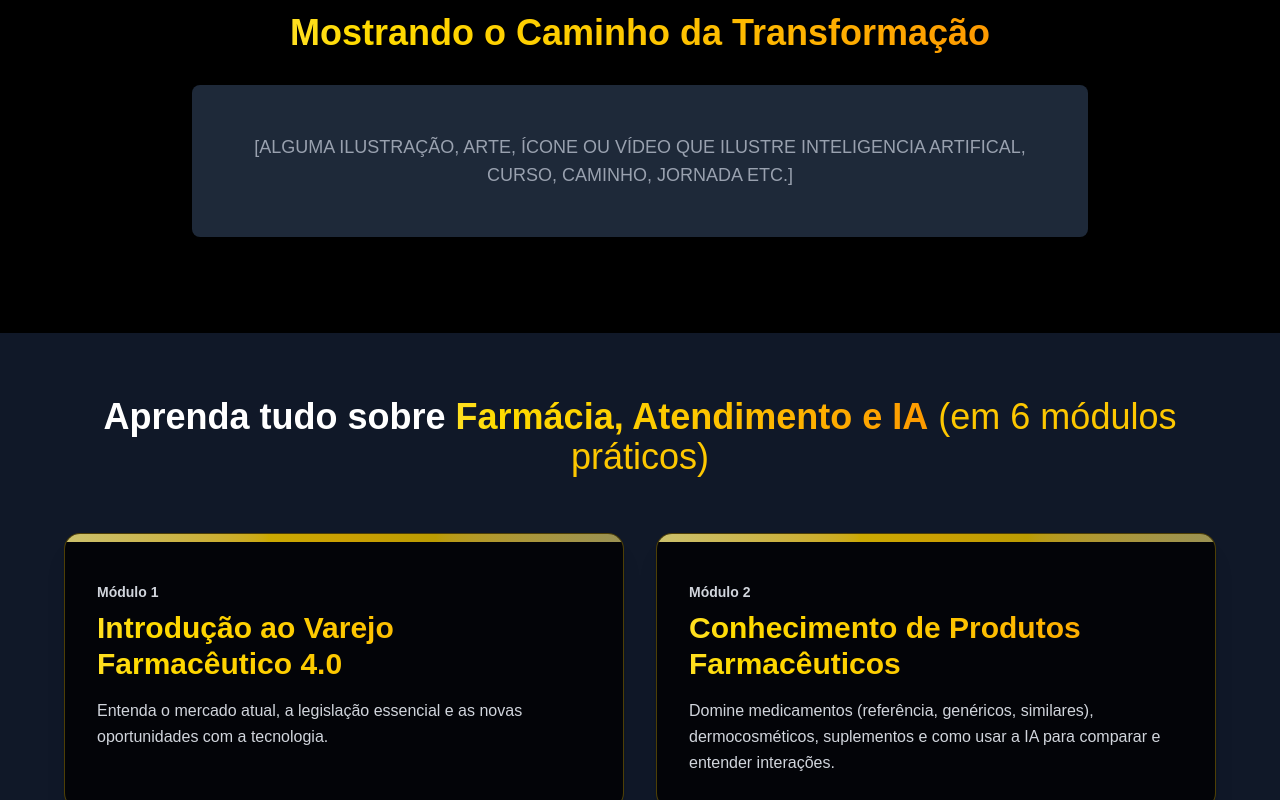
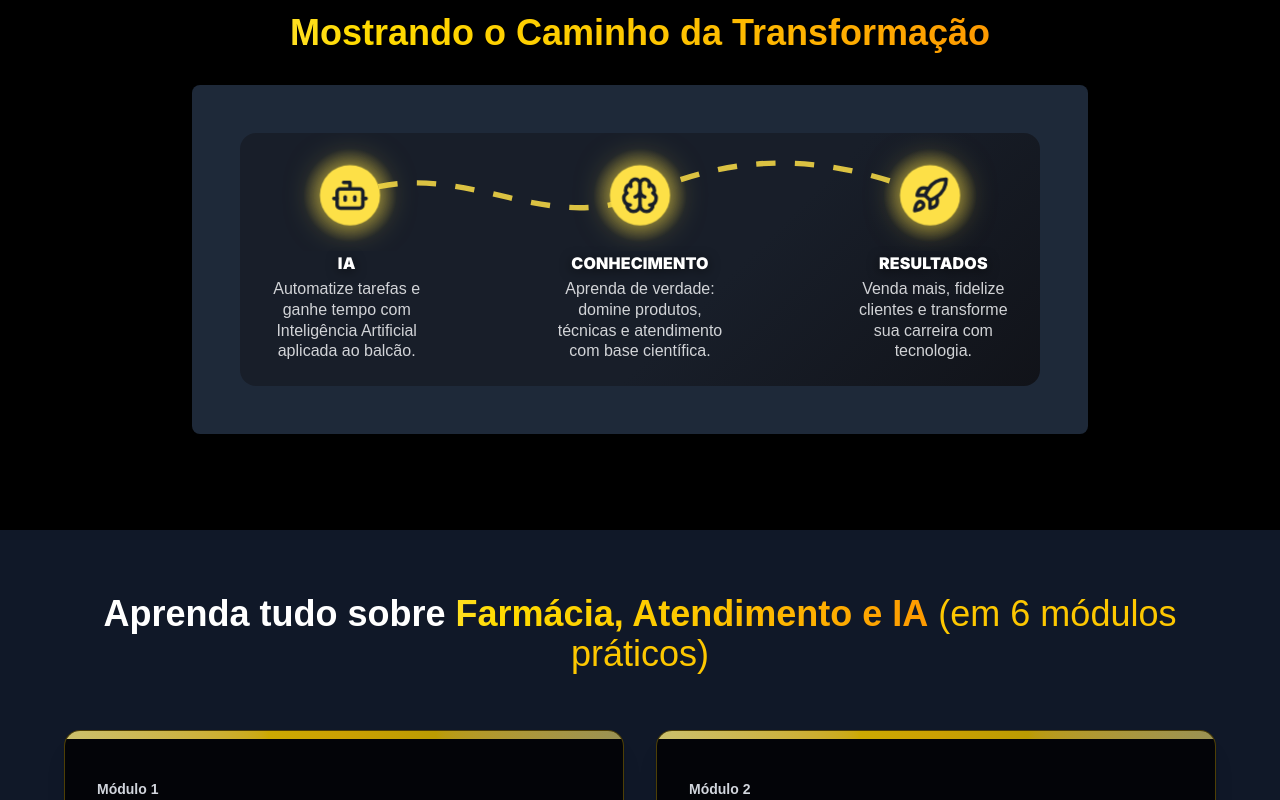
Before and after one commit to matheuslemke/eucurtocuidadosfarmaceuticos-lp, a Next.js app: page / in a window 1280 px wide. Shown: the part 3140-3940 px from the top of the page. Built offline with nearby package versions, Linux system fonts and the light colour scheme.

Commit message:
feat: add JourneyAnimation component and integrate it into the homepage for enhanced visual storytelling

```diff
--- /dev/null
+++ b/src/app/components/JourneyAnimation.module.css
@@ -0,0 +1,96 @@
+.container {
+  position: relative;
+  width: 100%;
+  height: 380px;
+  background: linear-gradient(135deg, #181e29 60%, #111319 100%);
+  border-radius: 1rem;
+  overflow: hidden;
+  padding-bottom: 24px;
+  padding-left: 24px;
+  padding-right: 24px;
+  box-sizing: border-box;
+}
+
+.svg {
+  width: 100%;
+  height: 100%;
+  display: block;
+}
+
+.dashedLine {
+  stroke: #fde047;
+  stroke-width: 5;
+  fill: none;
+  stroke-dasharray: 18;
+  stroke-dashoffset: 0;
+  animation: flow 2.5s linear infinite;
+  opacity: 0.85;
+}
+
+@keyframes flow {
+  to {
+    stroke-dashoffset: -36;
+  }
+}
+
+.circle {
+  fill: #fde047;
+  filter: drop-shadow(0 0 16px #fde04788);
+  transition: filter 0.3s;
+}
+
+.glow {
+  animation: glowPulse 2.2s ease-in-out infinite alternate;
+}
+
+@keyframes glowPulse {
+  0% {
+    opacity: 0.7;
+  }
+  100% {
+    opacity: 1;
+  }
+}
+
+.arrow {
+  fill: #fde047;
+  opacity: 0.9;
+}
+
+.arrowHead {
+  fill: #fde047;
+  filter: drop-shadow(0 0 8px #fde04788);
+}
+
+.label {
+  position: absolute;
+  color: #fde047;
+  font-size: 1.25rem;
+  font-weight: 700;
+  letter-spacing: 0.01em;
+  text-shadow: 0 2px 8px #000a;
+  user-select: none;
+  pointer-events: none;
+}
+
+.labelTitle {
+  font-size: 1rem;
+  font-family: 'Inter', Arial, sans-serif;
+  font-weight: 900;
+  letter-spacing: 0.01em;
+  text-transform: uppercase;
+  text-shadow: 0 2px 12px #000a;
+}
+
+@media (max-width: 700px) {
+  .container {
+    height: 260px;
+    padding: 12px;
+  }
+  .label {
+    font-size: 1rem;
+  }
+  .labelTitle {
+    font-size: 1.1rem;
+  }
+}
--- /dev/null
+++ b/src/app/components/JourneyAnimation.tsx
@@ -0,0 +1,91 @@
+import styles from './JourneyAnimation.module.css'
+import { Bot, Brain, Rocket } from 'lucide-react'
+
+const descStyle = {
+  color: '#f3f4f6',
+  fontSize: '1rem',
+  fontFamily: 'Arial Rounded MT Bold, Arial, sans-serif',
+  fontWeight: 500,
+  marginTop: '0.25rem',
+  textAlign: 'center' as const,
+  opacity: 0.85,
+  lineHeight: 1.3,
+  maxWidth: '260px',
+  marginLeft: 'auto',
+  marginRight: 'auto'
+}
+
+export function JourneyAnimation() {
+  return (
+    <div className={styles.container} style={{ display: 'flex', flexDirection: 'column', justifyContent: 'flex-start', alignItems: 'center', height: '100%' }}>
+      <div style={{ width: '100%', position: 'relative', zIndex: 1 }}>
+        <svg
+          viewBox="0 0 700 110"
+          className={styles.svg}
+          xmlns="http://www.w3.org/2000/svg"
+          aria-hidden="true"
+          role="img"
+          style={{ display: 'block', margin: 0, padding: 0 }}
+        >
+          <defs>
+            <radialGradient id="glow" cx="50%" cy="50%" r="50%">
+              <stop offset="0%" stopColor="#fde047" stopOpacity="0.8" />
+              <stop offset="100%" stopColor="#fde047" stopOpacity="0" />
+            </radialGradient>
+          </defs>
+          <path
+            className={styles.dashedLine}
+            d="M80,58 C180,18 260,98 350,58 S520,18 620,58"
+          />
+          <g>
+            <polygon
+              className={styles.arrow}
+              points="620,58 610,53 610,63"
+            />
+            <circle
+              className={styles.arrowHead}
+              cx="620"
+              cy="58"
+              r="7"
+            />
+          </g>
+          {/* Glow e ícone IA */}
+          <g>
+            <circle cx="80" cy="58" r="44" fill="url(#glow)" className={styles.glow} />
+            <circle className={styles.circle} cx="80" cy="58" r="28" />
+            <g transform="translate(62,40)"><Bot color="#181e29" size={36} strokeWidth={2.2} /></g>
+          </g>
+          {/* Glow e ícone Conhecimento (Brain Lucide) */}
+          <g>
+            <circle cx="350" cy="58" r="44" fill="url(#glow)" className={styles.glow} />
+            <circle className={styles.circle} cx="350" cy="58" r="28" />
+            <g transform="translate(332,40)"><Brain color="#181e29" size={36} strokeWidth={2.2} /></g>
+          </g>
+          {/* Glow e ícone Resultados (Rocket Lucide) */}
+          <g>
+            <circle cx="620" cy="58" r="44" fill="url(#glow)" className={styles.glow} />
+            <circle className={styles.circle} cx="620" cy="58" r="28" />
+            <g transform="translate(602,40)"><Rocket color="#181e29" size={36} strokeWidth={2.2} /></g>
+          </g>
+        </svg>
+      </div>
+      <div style={{ width: '100%', display: 'flex', justifyContent: 'space-between', alignItems: 'flex-start', marginTop: 0, zIndex: 2, gap: 128 }}>
+        {/* IA */}
+        <div style={{ width: 260, display: 'flex', flexDirection: 'column', alignItems: 'center' }}>
+          <span className={styles.labelTitle}>IA</span>
+          <span style={descStyle}>Automatize tarefas e ganhe tempo com Inteligência Artificial aplicada ao balcão.</span>
+        </div>
+        {/* Conhecimento */}
+        <div style={{ width: 260, display: 'flex', flexDirection: 'column', alignItems: 'center' }}>
+          <span className={styles.labelTitle}>CONHECIMENTO</span>
+          <span style={descStyle}>Aprenda de verdade: domine produtos, técnicas e atendimento com base científica.</span>
+        </div>
+        {/* Resultados */}
+        <div style={{ width: 260, display: 'flex', flexDirection: 'column', alignItems: 'center' }}>
+          <span className={styles.labelTitle}>RESULTADOS</span>
+          <span style={descStyle}>Venda mais, fidelize clientes e transforme sua carreira com tecnologia.</span>
+        </div>
+      </div>
+    </div>
+  )
+}
--- a/src/app/page.tsx
+++ b/src/app/page.tsx
@@ -5,6 +5,7 @@ import { Team } from './components/sections/Team'
 import { Testimonials } from './components/sections/Testimonials'
 import { Button } from './components/Button'
 import { GradientText } from './components/GradientText'
+import { JourneyAnimation } from './components/JourneyAnimation'
 
 export default function Home() {
   return (
@@ -47,9 +48,7 @@ export default function Home() {
             <GradientText>Mostrando o Caminho da Transformação</GradientText>
           </h2>
           <div className="bg-gray-800 rounded-lg p-12 mb-8">
-            <p className="text-gray-400 text-lg">
-              [ALGUMA ILUSTRAÇÃO, ARTE, ÍCONE OU VÍDEO QUE ILUSTRE INTELIGENCIA ARTIFICAL, CURSO, CAMINHO, JORNADA ETC.]
-            </p>
+            <JourneyAnimation />
           </div>
         </div>
       </section>
```
Also changed, not shown: package.json (+7 -6 lines), 1 other file (tests, documents, lock files or other folders).
